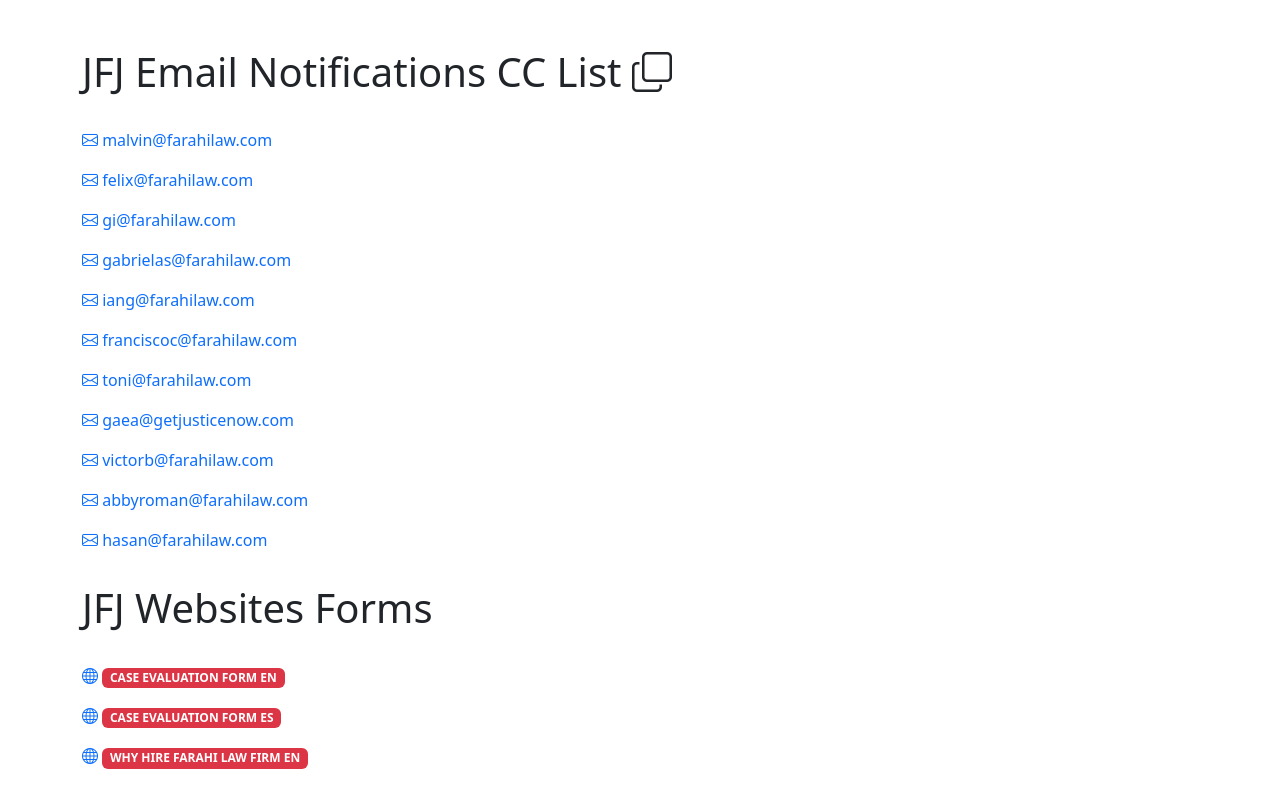
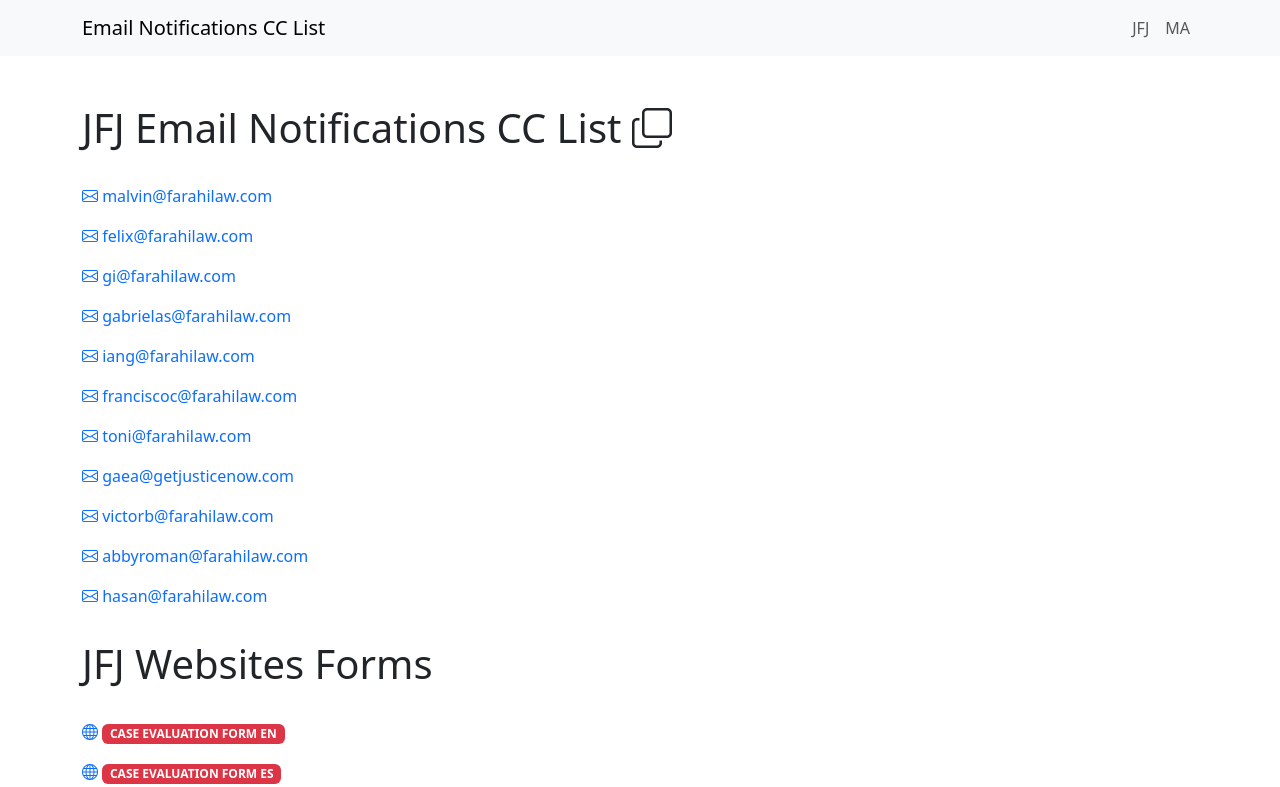
Before and after one commit to hasan4flf/email-notifications-cc-list, a plain HTML site: page index.html in a window 1280 px wide. Shown: the top 787 px of the page. Drawn offline with nearby package versions, Linux system fonts and the light colour scheme.

Commit message:
index.html Updated

```diff
--- a/JFJ.html
+++ b/index.html
@@ -12,6 +12,26 @@
 </head>
 
 <body>
+    <nav class="navbar navbar-expand-lg bg-body-tertiary">
+        <div class="container">
+            <a class="navbar-brand" href="#">Email Notifications CC List</a>
+            <button class="navbar-toggler" type="button" data-bs-toggle="collapse" data-bs-target="#navbarSupportedContent"
+                aria-controls="navbarSupportedContent" aria-expanded="false" aria-label="Toggle navigation">
+                <span class="navbar-toggler-icon"></span>
+            </button>
+            <div class="collapse navbar-collapse" id="navbarSupportedContent">
+                <ul class="navbar-nav ms-auto mb-2 mb-lg-0">
+                    <li class="nav-item">
+                        <a class="nav-link" href="./">JFJ</a>
+                    </li>
+                    <li class="nav-item">
+                        <a class="nav-link" href="#">MA</a>
+                    </li>
+                </ul>
+            </div>
+        </div>
+    </nav>
+
     <div class="container">
         <div class="row">
             <div class="col-12 py-5">
```
